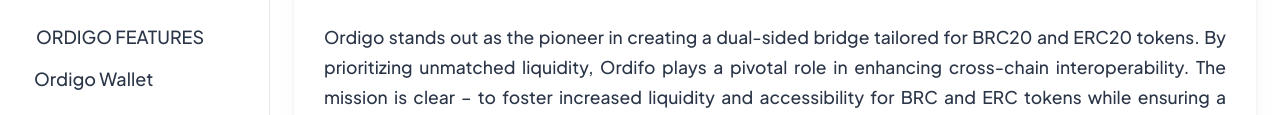
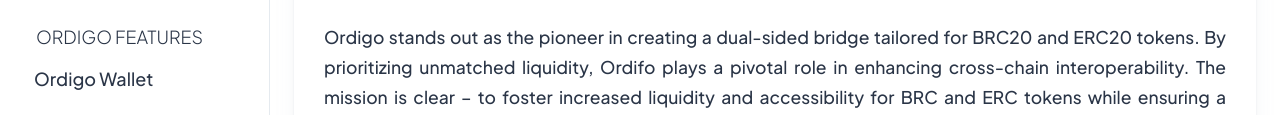
Before and after one commit to maulanabadarin123/ordigo, a website: page index.html in a window 1280 px wide. Shown: the part 183-298 px from the top of the page. Drawn offline with Linux system fonts and the light colour scheme.

Commit message:
Update index.html

```diff
--- a/index.html
+++ b/index.html
@@ -40,7 +40,7 @@
             </li>
             <li class="nav-small-cap">
               <i class="ti ti-dots nav-small-cap-icon fs-4"></i>
-              <span class="hide-menu" style="font-size: large;font-weight: 500;">Ordigo Features</span>
+              <span class="hide-menu" style="font-size: large;font-weight: 300;">Ordigo Features</span>
             </li>
             <li class="sidebar-item">
               <a class="sidebar-link" href="./ordigo-wallet.html" aria-expanded="false">
```
